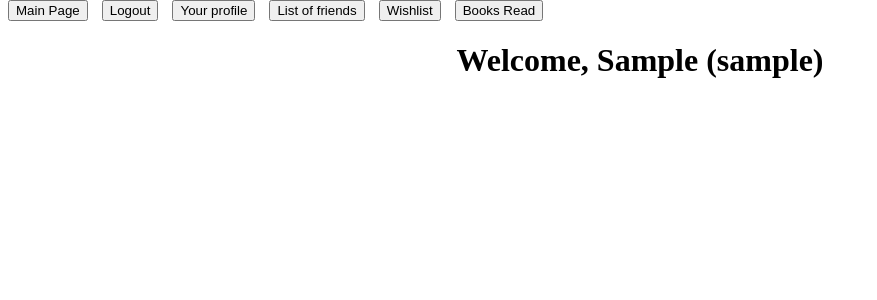
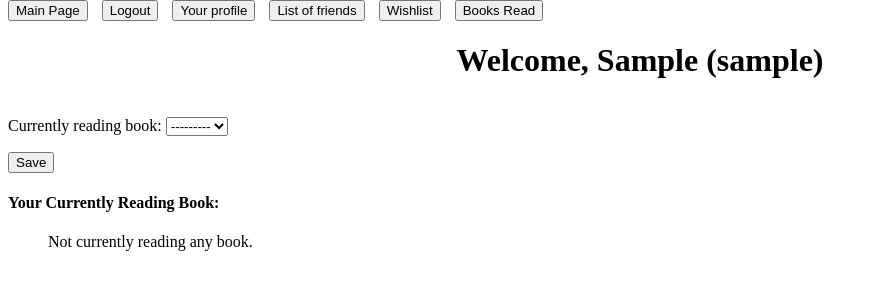
Before and after one commit to marcin-design/Bookstore-Community, a Django app: page /user_profile/ in a window 1280 px wide. Shown: the part 120-420 px from the top of the page, without its empty margins (0-877 px from the left). Run offline with Django 4.2, Linux system fonts and the light colour scheme; the visitor is signed in with stand-in values (Sample User, id 1); data comes from the database, SQL or seed files in the repository; data that the repository does not hold is empty.

Commit message:
user is able to save currently reading book in the user profile

```diff
--- a/bookstore_app/forms.py
+++ b/bookstore_app/forms.py
@@ -39,6 +39,16 @@ class AddToWishlistForm(forms.Form):
     add_wishlist = forms.CharField(widget=forms.HiddenInput(), initial="add_wishlist")
 
 
+class UserBooksForm(forms.ModelForm):
+    class Meta:
+        model = UserProfile
+        fields = ['books_read_list']
+
+class CurrentlyReadingForm(forms.ModelForm):
+    class Meta:
+        model = UserProfile
+        fields = ['currently_reading_book']
+
 # class UserProfileForm(forms.ModelForm):
 #     class Meta:
 #         model = UserProfile
--- a/bookstore_app/models.py
+++ b/bookstore_app/models.py
@@ -20,7 +20,7 @@ class UserProfile(models.Model):
     user = models.OneToOneField(User, on_delete=models.CASCADE)
     avatar = models.ImageField(upload_to='avatars/', null=True, blank=True)
     books_read_list = models.ManyToManyField(Book, related_name='read_by_user')
-    current_book = models.ForeignKey(Book,
+    currently_reading_book = models.ForeignKey(Book,
                                      on_delete=models.SET_NULL,
                                      null=True, blank=True,
                                      related_name='currently_reading')
--- a/bookstore_app/templates/bookstore_app/base.html
+++ b/bookstore_app/templates/bookstore_app/base.html
@@ -34,7 +34,7 @@
         {% csrf_token %}
         <input type="submit" value="Logout">
     </form>
-    <form method="post" action="{% url 'user_profile' %}">
+    <form method="get" action="{% url 'user_profile' %}">
         {% csrf_token %}
         <input type="submit" value="Your profile">
     </form>
--- a/bookstore_app/templates/bookstore_app/friends_list.html
+++ b/bookstore_app/templates/bookstore_app/friends_list.html
@@ -10,6 +10,7 @@
         <form method="get" action="{% url 'add_friend' %}">
         <input type="submit" value="Add a new Friend">
         </form>
+
     <ul>
         {% for friend in friends %}
             <li>{{ friend.user.username }}</li>
--- a/bookstore_app/templates/bookstore_app/user_profile.html
+++ b/bookstore_app/templates/bookstore_app/user_profile.html
@@ -21,14 +21,19 @@
 <body>
     <h1>Welcome, {{ user.first_name }} ({{ user.username }})</h1>
 
-<!--    <form id="user_description" method="post" action="{% url 'user_profile' %}">-->
-<!--        {% csrf_token %}-->
-<!--        <h3>Your description:</h3>-->
-<!--        <textarea name="user_description">{{ user_description }}</textarea>-->
-<!--        <button type="submit">Save</button>-->
-<!--    </form>-->
-<!--    <h3>Your Current Description:</h3>-->
-<!--    <p>{{ last_saved_description }}</p>-->
+<form method="post">
+    {% csrf_token %}
+    {{ currently_reading_form.as_p }}
+    <button type="submit">Save</button>
+</form>
+    <h4>Your Currently Reading Book:</h4>
+<ul>
+    {% if user_profile.currently_reading_book %}
+        {{ user_profile.currently_reading_book.title }}
+    {% else %}
+        Not currently reading any book.
+    {% endif %}
+</ul>
 </body>
 </html>
 {% endblock %}
--- a/bookstore_app/templates/bookstore_app/wishlist.html
+++ b/bookstore_app/templates/bookstore_app/wishlist.html
@@ -7,7 +7,7 @@
     <title>Wishlist</title>
 </head>
 <body>
-<h3>Wishlist</h3>
+<h1>Wishlist</h1>
 <form method="post">
     {% csrf_token %}
     {{ form.as_p }}
--- a/bookstore_app/views.py
+++ b/bookstore_app/views.py
@@ -6,7 +6,8 @@ from django.contrib.auth import get_user_model, login, logout, authenticate
 from django.views import View
 from django.contrib.auth.decorators import login_required
 from .models import Book, UserProfile, Friendship, Review, Wishlist, User
-from .forms import RegistrationForm, LoginForm, FriendsListForm, WishlistForm, AddFriendForm, AddToWishlistForm
+from .forms import RegistrationForm, LoginForm, FriendsListForm, WishlistForm, AddFriendForm, AddToWishlistForm, \
+    UserBooksForm, CurrentlyReadingForm
 import requests
 from Bookstore_project import settings
 
@@ -56,7 +57,6 @@ def main_page(request, book_id=None):
     if book_id:
         try:
             book_id_int = int(book_id)
-
             book = Book.objects.get(pk=book_id_int)
 
             return render(request, 'bookstore_app/book_details.html', {'book': book})
@@ -142,12 +142,32 @@ def logout_view(request):
 
 class UserProfileView(View):
     def get(self, request, *args, **kwargs):
-        return render(request,
-                      'bookstore_app/user_profile.html')
+        user_profile, created = UserProfile.objects.get_or_create(user=request.user)
+        currently_reading_form = CurrentlyReadingForm(instance=user_profile)
 
+        if user_profile.currently_reading_book:
+            currently_reading_book_id = user_profile.currently_reading_book.id
+        else:
+            currently_reading_book_id = None
+
+        request.session['currently_reading_book_id'] = currently_reading_book_id
+
+        return render(request, 'bookstore_app/user_profile.html', {
+            'currently_reading_form': currently_reading_form,
+            'user_profile': user_profile,
+        })
 
     def post(self, request, *args, **kwargs):
+        user_profile, created = UserProfile.objects.get_or_create(user=request.user)
+
+        if request.method == 'POST':
+            currently_reading_form = CurrentlyReadingForm(request.POST, instance=user_profile)
+            if currently_reading_form.is_valid():
+                currently_reading_form.save()
+                request.session['currently_reading_book_id'] = user_profile.currently_reading_book.id
+
         return redirect('user_profile')
+
 
 class AddFriendView(View):
     def get(self, request):
@@ -159,7 +179,6 @@ class AddFriendView(View):
         if form.is_valid():
             friend_username = form.cleaned_data['friend_username']
             user_profile, created = UserProfile.objects.get_or_create(user=request.user)
-
             try:
                 friend = User.objects.get(username=friend_username)
 
@@ -184,28 +203,21 @@ class FriendsListView(View):
                       {'friends': friends})
 
 
-
-
 class WishlistView(View):
     def get(self, request):
         wishlist, created = Wishlist.objects.get_or_create(user=request.user)
-
         books_in_wishlist = wishlist.books.all()
-
         form = WishlistForm()
-
-        return render(request, 'bookstore_app/wishlist.html', {'form': form, 'books_in_wishlist': books_in_wishlist})
+        return render(request,
+                      'bookstore_app/wishlist.html',
+                      {'form': form, 'books_in_wishlist': books_in_wishlist})
 
     def post(self, request):
         form = WishlistForm(request.POST)
-
         if form.is_valid():
             wishlist, created = Wishlist.objects.get_or_create(user=request.user)
-
             books_to_add = form.cleaned_data.get('books')
-
             wishlist.books.add(*books_to_add)
-
         return redirect('wishlist')
 
 class BooksReadView(View):
```
Also changed, not shown: bookstore_app/migrations/0007_rename_current_book_userprofile_currently_reading_book.py (added).
